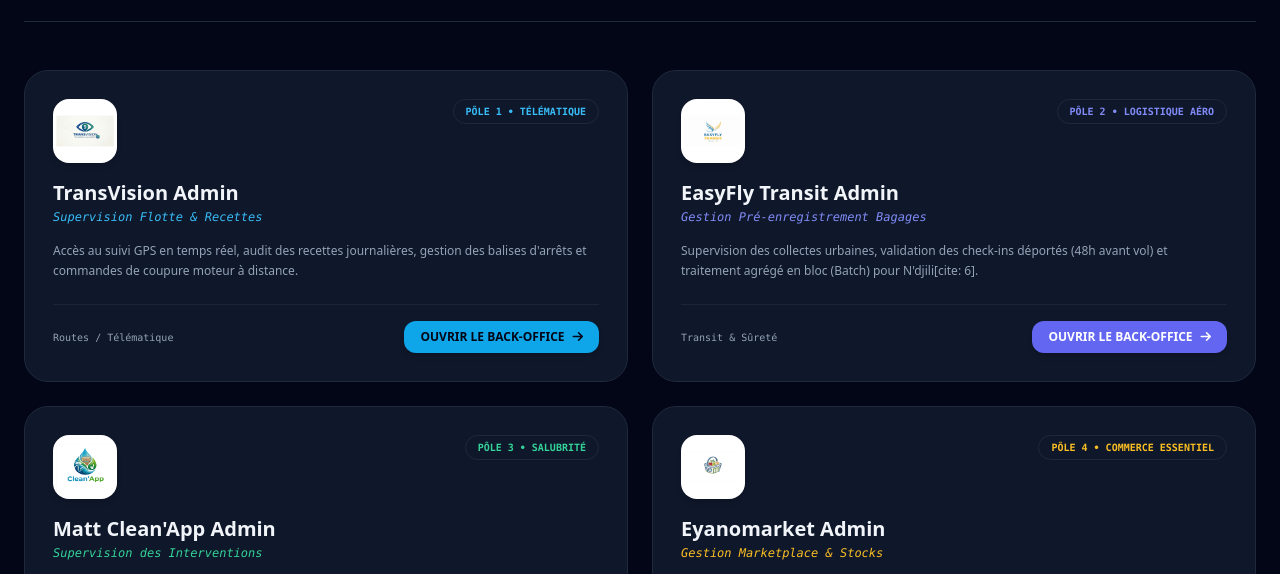
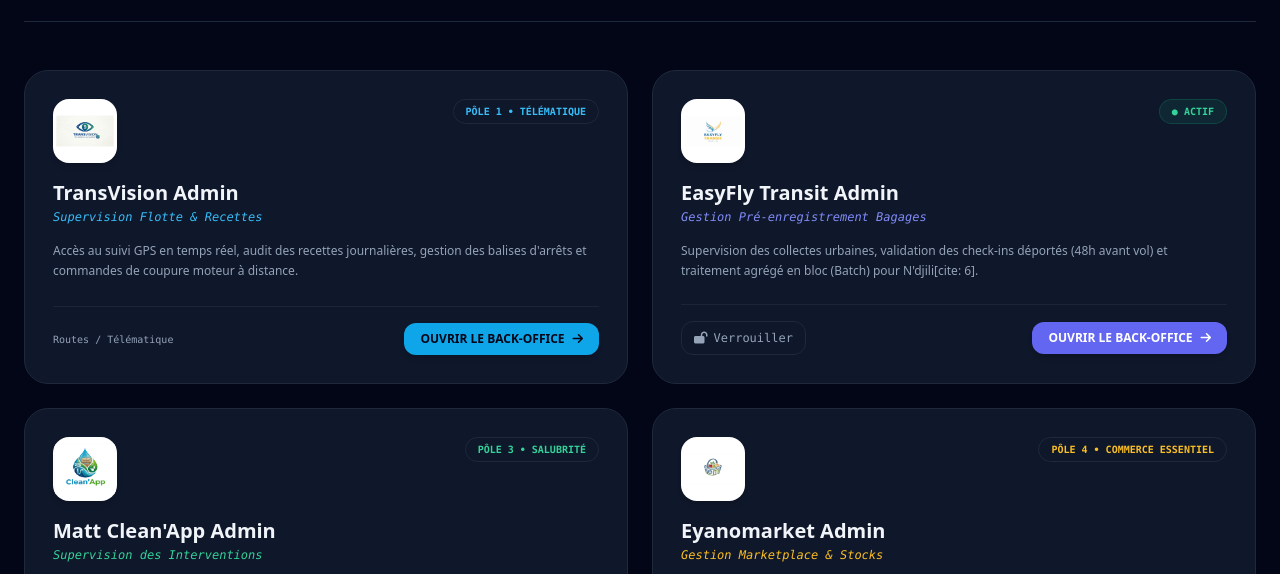
Before and after one commit to kame2052-web/Global-Tech-Solutions, a plain HTML site: page admin.html in a window 1280 px wide. Shown: the part 192-766 px from the top of the page. Drawn offline with nearby package versions, Linux system fonts and the light colour scheme.

Commit message:
Implement dynamic locking for EasyFly Transit
Added dynamic locking functionality for EasyFly Transit section.

```diff
--- a/admin.html
+++ b/admin.html
@@ -94,14 +94,18 @@
                 </div>
             </div>
 
-            <!-- ADMIN PÔLE 2 : EASYFLY TRANSIT -->
-            <div class="bg-gtscard border border-slate-800 rounded-3xl p-7 flex flex-col justify-between glow-card transition-all duration-300 space-y-6">
+            <!-- ADMIN PÔLE 2 : EASYFLY TRANSIT (AVEC VERROUILLAGE) -->
+            <div id="card-easyfly" class="bg-gtscard border border-slate-800 rounded-3xl p-7 flex flex-col justify-between glow-card transition-all duration-300 space-y-6">
                 <div class="space-y-4">
                     <div class="flex justify-between items-start">
                         <div class="h-16 w-16 rounded-2xl overflow-hidden bg-white flex items-center justify-center p-1.5 shadow-md flex-shrink-0">
-                            <img src="EASYFLY%20TRANSIT.jpg" alt="EasyFly Transit" class="w-full h-full object-contain scale-110" onerror="this.style.display='none'">
+                            <img src="EASYFLY%20TRANSIT.jpg" alt="EasyFly Transit" class="w-full h-full object-contain scale-110">
                         </div>
-                        <span class="text-[10px] font-mono bg-slate-900 border border-slate-800 px-3 py-1 rounded-full text-indigo-400 font-bold uppercase">Pôle 2 • Logistique Aéro</span>
+                        <div class="flex items-center gap-2">
+                            <span id="badge-status-easyfly" class="text-[10px] font-mono bg-emerald-500/10 border border-emerald-500/20 px-3 py-1 rounded-full text-emerald-400 font-bold uppercase">
+                                ● Actif
+                            </span>
+                        </div>
                     </div>
                     <div>
                         <h3 class="text-xl font-black text-slate-100">EasyFly Transit Admin</h3>
@@ -111,9 +115,14 @@
                         Supervision des collectes urbaines, validation des check-ins déportés (48h avant vol) et traitement agrégé en bloc (Batch) pour N'djili[cite: 6].
                     </p>
                 </div>
-                <div class="pt-4 border-t border-slate-800/80 flex items-center justify-between">
-                    <span class="text-[10px] text-slate-400 font-mono">Transit & Sûreté</span>
-                    <a href="lekafly/admin.html" class="inline-flex items-center gap-2 bg-indigo-500 hover:bg-indigo-600 text-white px-4 py-2 rounded-xl text-xs font-black uppercase transition-all shadow-md">
+
+                <div class="pt-4 border-t border-slate-800/80 flex items-center justify-between gap-3">
+                    <button type="button" onclick="toggleLockPole('easyfly')" id="btn-lock-easyfly" class="text-slate-400 hover:text-rose-400 text-xs font-mono border border-slate-800 hover:border-rose-500/30 px-3 py-2 rounded-xl transition-all flex items-center gap-1.5">
+                        <i class="fa-solid fa-lock-open" id="icon-lock-easyfly"></i>
+                        <span id="label-lock-easyfly">Verrouiller</span>
+                    </button>
+
+                    <a id="link-easyfly" href="lekafly/admin.html" class="inline-flex items-center gap-2 bg-indigo-500 hover:bg-indigo-600 text-white px-4 py-2 rounded-xl text-xs font-black uppercase transition-all shadow-md">
                         Ouvrir le Back-office <i class="fa-solid fa-arrow-right"></i>
                     </a>
                 </div>
@@ -123,7 +132,7 @@
             <div class="bg-gtscard border border-slate-800 rounded-3xl p-7 flex flex-col justify-between glow-card transition-all duration-300 space-y-6">
                 <div class="space-y-4">
                     <div class="flex justify-between items-start">
-                        <div class="h-16 w-16 rounded-2xl overflow-hidden bg-white flex items-center justify-center p-1.5 shadow-md flex-shrink-0">
+                        <div class="h-16 w-16 rounded-2xl overflow-hidden bg-white flex items-center justify-center p-1 shadow-md flex-shrink-0">
                             <img src="cleanapp.png" alt="Matt Clean'App" class="w-full h-full object-contain scale-110" onerror="this.style.display='none'">
                         </div>
                         <span class="text-[10px] font-mono bg-slate-900 border border-slate-800 px-3 py-1 rounded-full text-emerald-400 font-bold uppercase">Pôle 3 • Salubrité</span>
@@ -177,5 +186,51 @@
         <p><b>Global Tech Solutions SARL</b> — Console d'Administration Centralisée[cite: 6].</p>
         <p class="text-[10px] font-mono">Accès restreint aux gestionnaires habilités[cite: 6].</p>
     </footer>
+
+    <!-- SCRIPT DU VERROUILLAGE DYNAMIQUE -->
+    <script>
+        function toggleLockPole(poleId) {
+            const isLocked = localStorage.getItem('lock_' + poleId) === 'true';
+            const newStatus = !isLocked;
+            localStorage.setItem('lock_' + poleId, newStatus);
+            applyLockUI(poleId, newStatus);
+        }
+
+        function applyLockUI(poleId, locked) {
+            const badge = document.getElementById('badge-status-' + poleId);
+            const link = document.getElementById('link-' + poleId);
+            const icon = document.getElementById('icon-lock-' + poleId);
+            const label = document.getElementById('label-lock-' + poleId);
+
+            if (!badge || !link || !icon || !label) return;
+
+            if (locked) {
+                badge.className = "text-[10px] font-mono bg-rose-500/10 border border-rose-500/20 px-3 py-1 rounded-full text-rose-400 font-bold uppercase";
+                badge.innerHTML = "● Verrouillé";
+
+                link.removeAttribute('href');
+                link.className = "inline-flex items-center gap-2 bg-slate-800 text-slate-500 px-4 py-2 rounded-xl text-xs font-black uppercase cursor-not-allowed border border-slate-700 pointer-events-none";
+                link.innerHTML = '<i class="fa-solid fa-ban mr-1"></i> Accès Suspendu';
+
+                icon.className = "fa-solid fa-lock text-rose-400";
+                label.textContent = "Déverrouiller";
+            } else {
+                badge.className = "text-[10px] font-mono bg-emerald-500/10 border border-emerald-500/20 px-3 py-1 rounded-full text-emerald-400 font-bold uppercase";
+                badge.innerHTML = "● Actif";
+
+                link.setAttribute('href', 'lekafly/admin.html');
+                link.className = "inline-flex items-center gap-2 bg-indigo-500 hover:bg-indigo-600 text-white px-4 py-2 rounded-xl text-xs font-black uppercase transition-all shadow-md";
+                link.innerHTML = 'Ouvrir le Back-office <i class="fa-solid fa-arrow-right"></i>';
+
+                icon.className = "fa-solid fa-lock-open";
+                label.textContent = "Verrouiller";
+            }
+        }
+
+        document.addEventListener('DOMContentLoaded', () => {
+            const isEasyFlyLocked = localStorage.getItem('lock_easyfly') === 'true';
+            applyLockUI('easyfly', isEasyFlyLocked);
+        });
+    </script>
 </body>
 </html>
```
